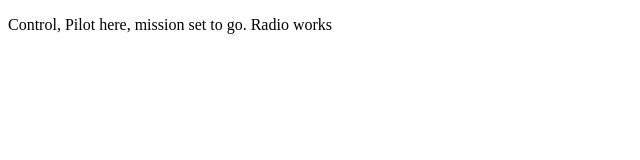
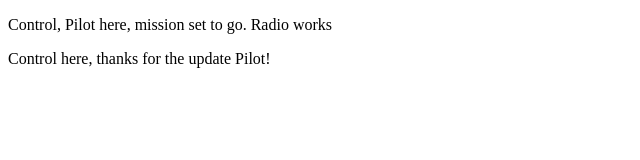
Before and after one commit to mewoods85/communication-log, a plain HTML site: page index.html in a window 1280 px wide. Shown: the whole page, without its empty margins (0-640 px from the left). Drawn offline with Linux system fonts and the light colour scheme.

Commit message:
control reponds to pilot

```diff
--- a/index.html
+++ b/index.html
@@ -2,5 +2,6 @@
 <html>
    <body>
       <p>Control, Pilot here, mission set to go. Radio works</p>
+      <p>Control here, thanks for the update Pilot!</p>
    </body>
 </html>
```
